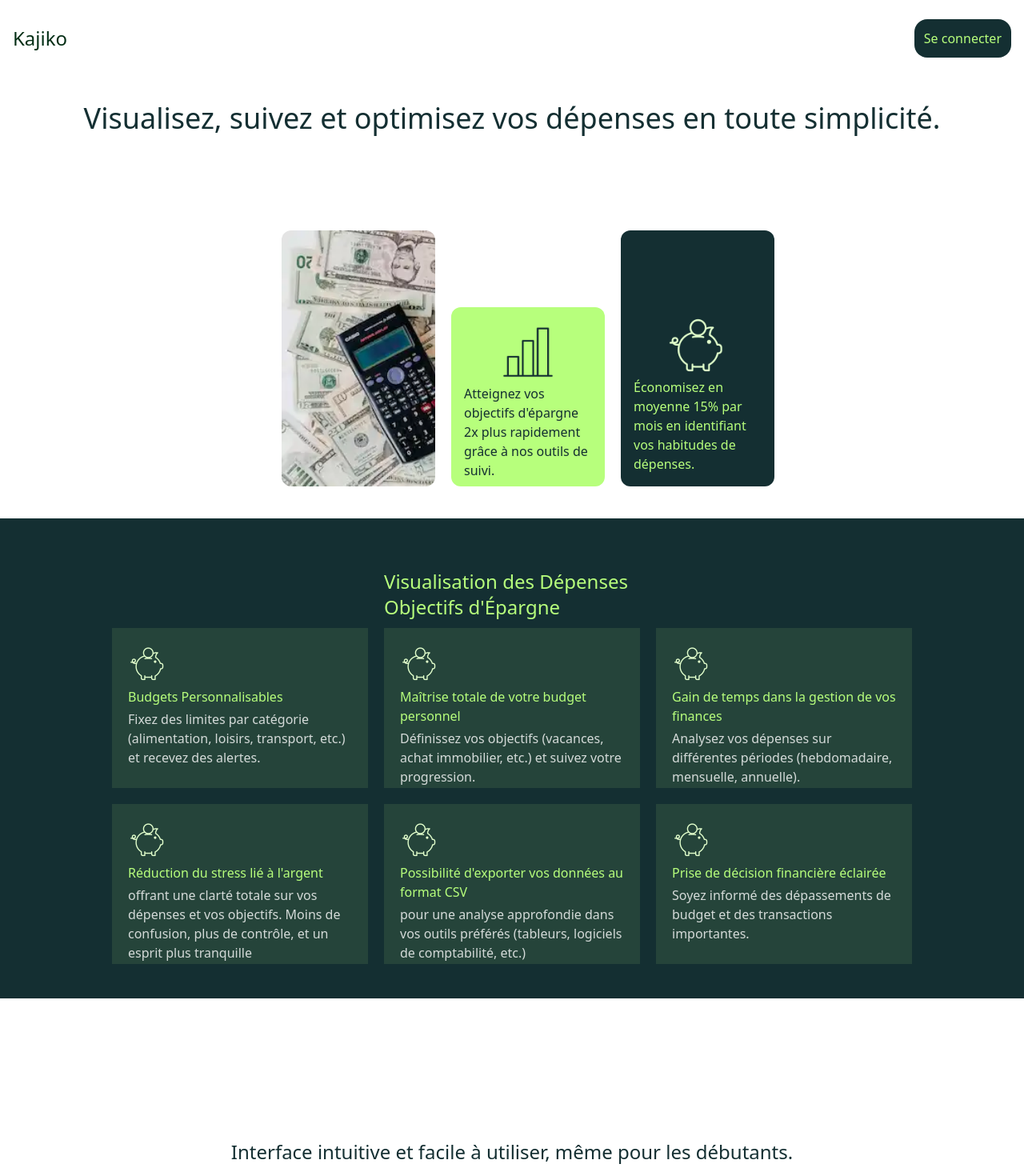
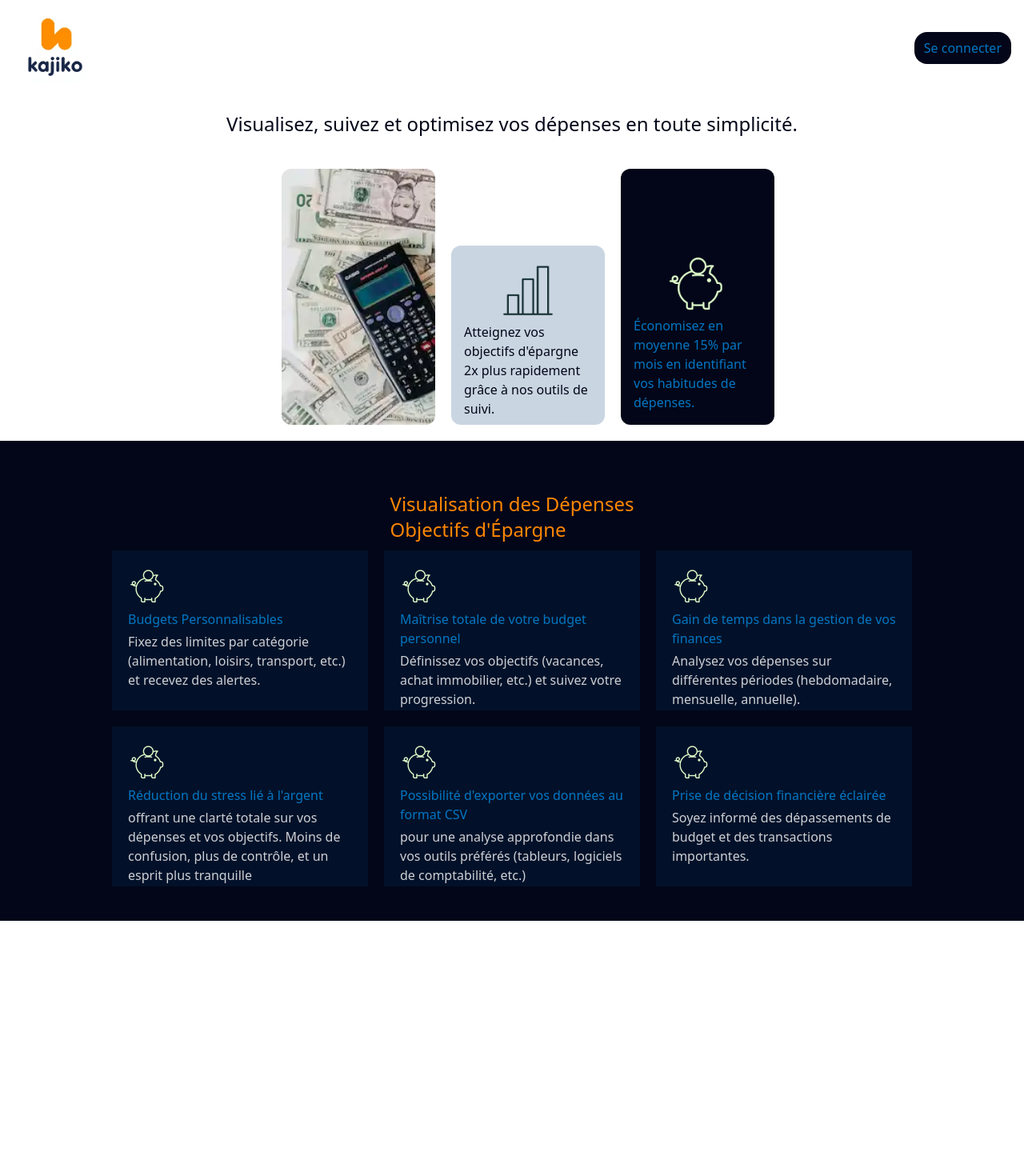
Before and after one commit to Dii11/Kajiko, a React (Vite) app: page / in a window 1280 px wide. Shown: the top 1470 px of the page at 80% size. After the commit the page ends 1151 px from the top, so only its background shows below. Built offline with nearby package versions, Linux system fonts and the light colour scheme.

Commit message:
amélioration style,couleur, et animation de la landingpage

```diff
--- a/src/auth/LandingPage.jsx
+++ b/src/auth/LandingPage.jsx
@@ -1,60 +1,99 @@
 import React from "react";
+import { motion } from "framer-motion";
 import chart from "../assets/chart.png";
 import fond from "../assets/fond .webp";
 import save from "../assets/save.png";
+import logo from "../assets/logo.webp";
+
+
+const images = [
+  {
+    key: "fond",
+    content: (
+      <div
+        className="rounded-xl h-80 w-48 bg-cover"
+        style={{ backgroundImage: `url(${fond})` }}
+      ></div>
+    ),
+  },
+  {
+    key: "chart",
+    content: (
+      <div className="rounded-xl bg-slate-300 h-56 w-48 flex flex-col items-center p-4">
+        <img alt="save" src={chart} width={80} />
+        <span className="text-slate-950">
+          Atteignez vos objectifs d'épargne 2x plus rapidement grâce à nos outils de suivi.
+        </span>
+      </div>
+    ),
+  },
+  {
+    key: "save",
+    content: (
+      <div className="rounded-xl h-80 w-48 bg-slate-950 flex flex-col items-center p-4 justify-end">
+        <img src={save} alt="chart" width={80} />
+        <span className="text-secondary">
+          Économisez en moyenne 15% par mois en identifiant vos habitudes de dépenses.
+        </span>
+      </div>
+    ),
+  },
+];
+
 const LandingPage = () => {
   return (
-    <div className="flex flex-col max-h-full gap-10 py-2 ">
-      <header className=" flex justify-between items-center  p-4">
-        <div className="text-green-950  text-2xl">Kajiko</div>
-        <button className="bg-primaryColor p-3 rounded-2xl text-secondaryColor">
+    <div className="flex flex-col max-h-full gap-5 ">
+      <header className="  flex justify-between items-center  p-4">
+        <img src={logo} className="" alt='logo' width={100}/>
+        <button className="bg-slate-950 px-3 py-2 rounded-2xl text-secondary text-md">
           Se connecter
         </button>
       </header>
-      {/* //heros section */}
-      <section className="flex flex-col justify-center gap-30 scroll-smooth">
-        <span className="text-primaryColor font-family-font text-4xl text-center">
+      <section className="flex flex-col justify-center gap-10 scroll-smooth">
+        <motion.span
+          className="text-slate-950 text-3xl md:text-2xl text-center block"
+          initial={{ opacity: 0, x: -120 }}
+          animate={{ opacity: 1, x: 0 }}
+          transition={{ duration: 1, type: "keyframes", stiffness: 60 }}
+        >
           Visualisez, suivez et optimisez vos dépenses en toute simplicité.
-        </span>
-        <div className=" grid grid-cols-3 w-xl gap-15 items-end m-auto ">
-          <div
-            className="rounded-xl  h-80 w-48 bg-cover"
-            style={{ backgroundImage: `url(${fond})` }}
-          ></div>
-          <div className="rounded-xl  bg-secondaryColor h-56 w-48 flex flex-col items-center p-4">
-            <img alt="save" src={chart} width={80} />
-            <span className="text-primaryColor">
-              Atteignez vos objectifs d'épargne 2x plus rapidement grâce à nos
-              outils de suivi.
-            </span>
-          </div>
-          <div className="rounded-xl  h-80 w-48 bg-primaryColor flex flex-col items-center p-4 justify-end">
-            <img src={save} alt="chart" width={80} />
-            <span className="text-secondaryColor">
-              Économisez en moyenne 15% par mois en identifiant vos habitudes de
-              dépenses.
-            </span>
-          </div>
+        </motion.span>
+        <div className="grid grid-cols-3 w-xl gap-15 items-end m-auto">
+          {images.map((img, i) => (
+            <motion.div
+              key={img.key}
+              initial={{ opacity: 0, y: 80 }}
+              animate={{ opacity: 1, y: 0 }}
+              transition={{
+                duration: 0.7,
+                delay: i * 0.5,
+                type: "keyframes",
+                stiffness: 60,
+              }}
+            >
+              {img.content}
+            </motion.div>
+          ))}
         </div>
       </section>
       {/* features section */}
-      <section className="bg-primaryColor h-150 text-secondaryColor flex flex-col items center justify-center items-center gap-2.5 scroll-smooth">
-        <span className="text-2xl w-1/4">
-          Visualisation des Dépenses Objectifs d'Épargne
+      <section className="bg-slate-950 h-150 text-secondary flex flex-col items center justify-center items-center gap-2.5 scroll-smooth">
+        <span className="text-2xl text-accent  ">
+          Visualisation des Dépenses <br/>Objectifs d'Épargne
         </span>
         <div
           className="w-full h-100 flex flex-wrap  gap-5 justify-center "
 
         >
-          <div className=" features_card bg-secondaryColor/10 p-5 w-1/4 h-3/6 flex flex-col gap-1">
+          <div className=" features_card bg-secondary/10 p-5 w-1/4 h-3/6 flex flex-col gap-1">
             <img alt="personalisation" src={save} width={50} loading="lazy" />
             <h6>Budgets Personnalisables</h6>
-            <span className="text-white/80">
+            <span className="hidden md:block text-white/80">
               Fixez des limites par catégorie (alimentation, loisirs, transport,
               etc.) et recevez des alertes.
             </span>
           </div>
-          <div className=" features_card bg-secondaryColor/10 p-5 w-1/4 h-3/6 flex flex-col gap-1">
+          <div className=" features_card bg-secondary/10 p-5 w-1/4 h-3/6 flex flex-col gap-1">
             <img alt="save" src={save} width={50} />
             <h6>Maîtrise totale de votre budget personnel</h6>
             <span className="text-white/80">
@@ -62,7 +101,7 @@ const LandingPage = () => {
               suivez votre progression.
             </span>
           </div>
-          <div className=" features_card bg-secondaryColor/10 p-5 w-1/4 h-3/6 flex flex-col gap-1">
+          <div className=" features_card bg-secondary/10 p-5 w-1/4 h-3/6 flex flex-col gap-1">
             <img alt="gain de temps" src={save} width={50} />
             <h6>Gain de temps dans la gestion de vos finances</h6>
             <span className="text-white/80">
@@ -70,7 +109,7 @@ const LandingPage = () => {
               mensuelle, annuelle).
             </span>
           </div>
-          <div className=" features_card bg-secondaryColor/10 p-5 w-1/4 h-3/6 flex flex-col gap-1">
+          <div className=" features_card bg-secondary/10 p-5 w-1/4 h-3/6 flex flex-col gap-1">
             <img alt="no stress" src={save} width={50} />
             <h6>Réduction du stress lié à l'argent</h6>
             <span className="text-white/80">
@@ -78,7 +117,7 @@ const LandingPage = () => {
               de confusion, plus de contrôle, et un esprit plus tranquille
             </span>
           </div>
-          <div className=" features_card bg-secondaryColor/10 p-5 w-1/4 h-3/6 flex flex-col gap-1">
+          <div className=" features_card bg-secondary/10 p-5 w-1/4 h-3/6 flex flex-col gap-1">
             <img alt="save" src={save} width={50} />
             <h6>Possibilité d'exporter vos données au format CSV</h6>
             <span className="text-white/80">
@@ -86,7 +125,7 @@ const LandingPage = () => {
               logiciels de comptabilité, etc.)
             </span>
           </div>
-          <div className=" features_card bg-secondaryColor/10 p-5 w-1/4 h-3/6 flex flex-col gap-1">
+          <div className=" features_card bg-secondary/10 p-5 w-1/4 h-3/6 flex flex-col gap-1">
             <img alt="décision éclairée" src={save} width={50} />
             <h6>Prise de décision financière éclairée</h6>
             <span className="text-white/80">
@@ -97,15 +136,7 @@ const LandingPage = () => {
           </div>
         </div>
       </section>
-      {/* CTA section */}
-      <section className="h-100 flex flex-col items-center justify-center gap-10 scroll-smooth">
-        <span className="text-primaryColor text-2xl ">
-          Interface intuitive et facile à utiliser, même pour les débutants.
-        </span>
-        <button className="p-4 ring-secondaryColor ring-2 rounded-xl ">
-          Commencer
-        </button>
-      </section>
+
     </div>
   );
 };
--- a/src/components/Navbar.jsx
+++ b/src/components/Navbar.jsx
@@ -142,10 +142,7 @@ const Navbar = () => {
           </NavLink>
         </div>
         <div className="flex items-center gap-5">
-          <div className="rounded-full border-accent ">
-            <Search />
-          </div>
-          <div className="rounded-full ">
+          <div className="hidden md:block rounded-full border-accent ">
             <Search />
           </div>
           <div className="rounded-full border-accent ">
```
Also changed, not shown: package.json (+1 -9 lines), src/assets/logo.webp (added), 1 other file (tests, documents, lock files or other folders).
